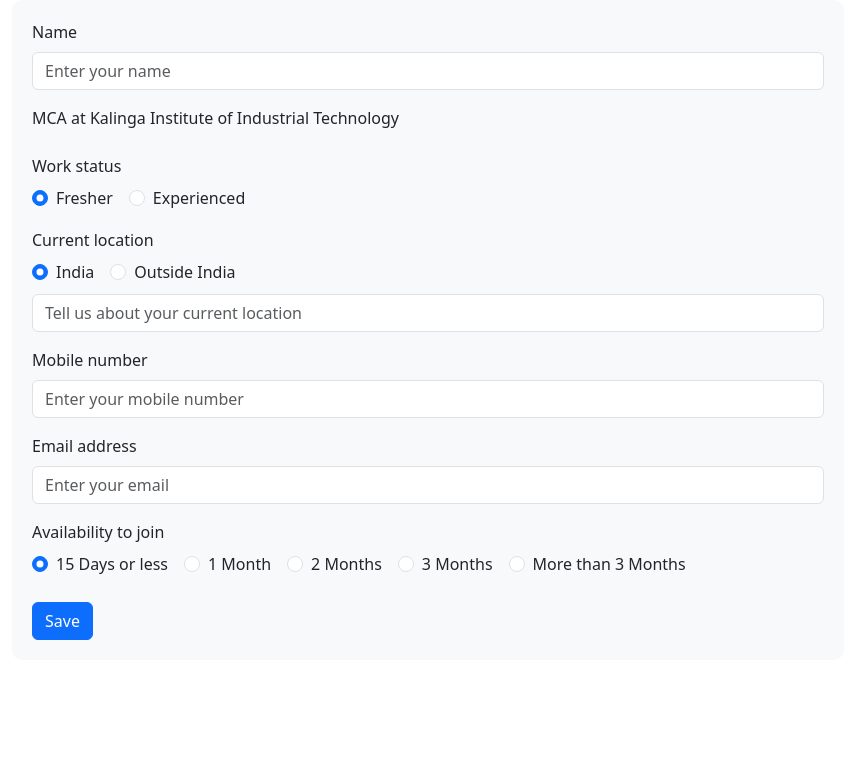
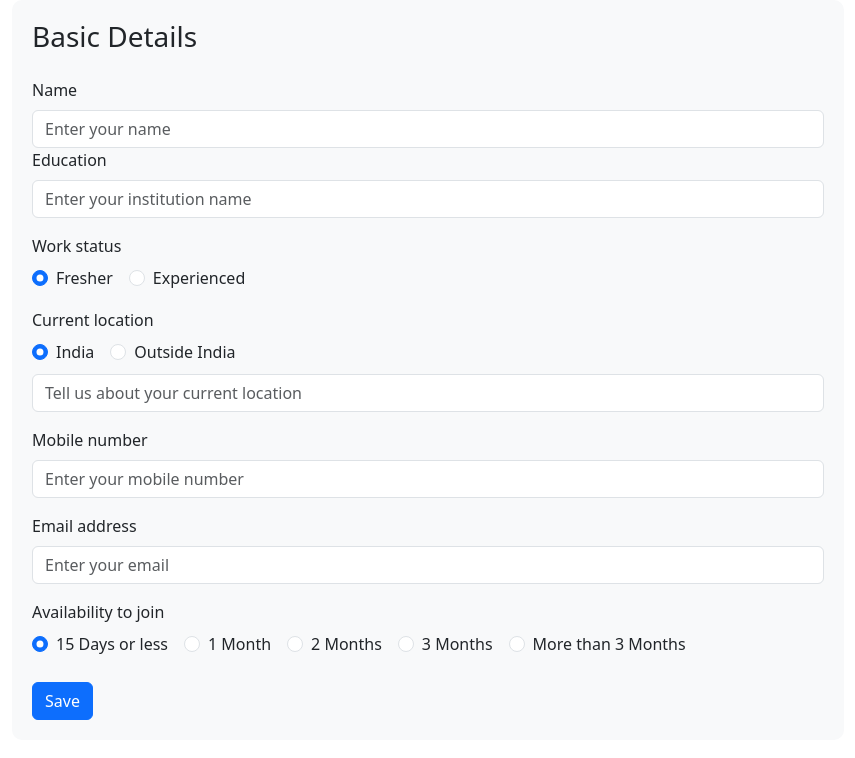
Before and after one commit to Vargos98/job-description, a React (Create React App) app: page /BasicDetailsForm in a window 1280 px wide. Shown: the top 758 px of the page, without its empty margins (212-1067 px from the left). Built offline with nearby package versions, Linux system fonts and the light colour scheme.

Commit message:
Update BasicDetailsForm.jsx

```diff
--- a/src/Components/BasicDetailsForm.jsx
+++ b/src/Components/BasicDetailsForm.jsx
@@ -4,6 +4,7 @@ import { Form, Button } from "react-bootstrap";
 function BasicDetailsForm() {
   const [formData, setFormData] = useState({
     name: "",
+    instituteName: "",
     status: "Fresher",
     location: "India",
     currentLocation: "",
@@ -26,10 +27,12 @@ function BasicDetailsForm() {
 
   return (
     <div className="d-flex justify-content-center">
+
       <Form
         onSubmit={handleSubmit}
         style={{ width: "65%", backgroundColor: "#f8f9fa", padding: "20px", borderRadius: "10px" }}
       >
+      <h3 className="mb-4">Basic Details</h3>
         <Form.Group controlId="formName">
           <Form.Label>Name</Form.Label>
           <Form.Control
@@ -41,10 +44,15 @@ function BasicDetailsForm() {
           />
         </Form.Group>
 
-        <Form.Group controlId="formInstitute" className="mt-3">
-          <Form.Label>
-            MCA at Kalinga Institute of Industrial Technology
-          </Form.Label>
+        <Form.Group controlId="formName">
+          <Form.Label>Education</Form.Label>
+          <Form.Control
+            type="text"
+            placeholder="Enter your institution name"
+            name="instituteName"
+            value={formData.instituteName}
+            onChange={handleChange}
+          />
         </Form.Group>
 
         <Form.Group controlId="formWorkStatus" className="mt-3">
```
